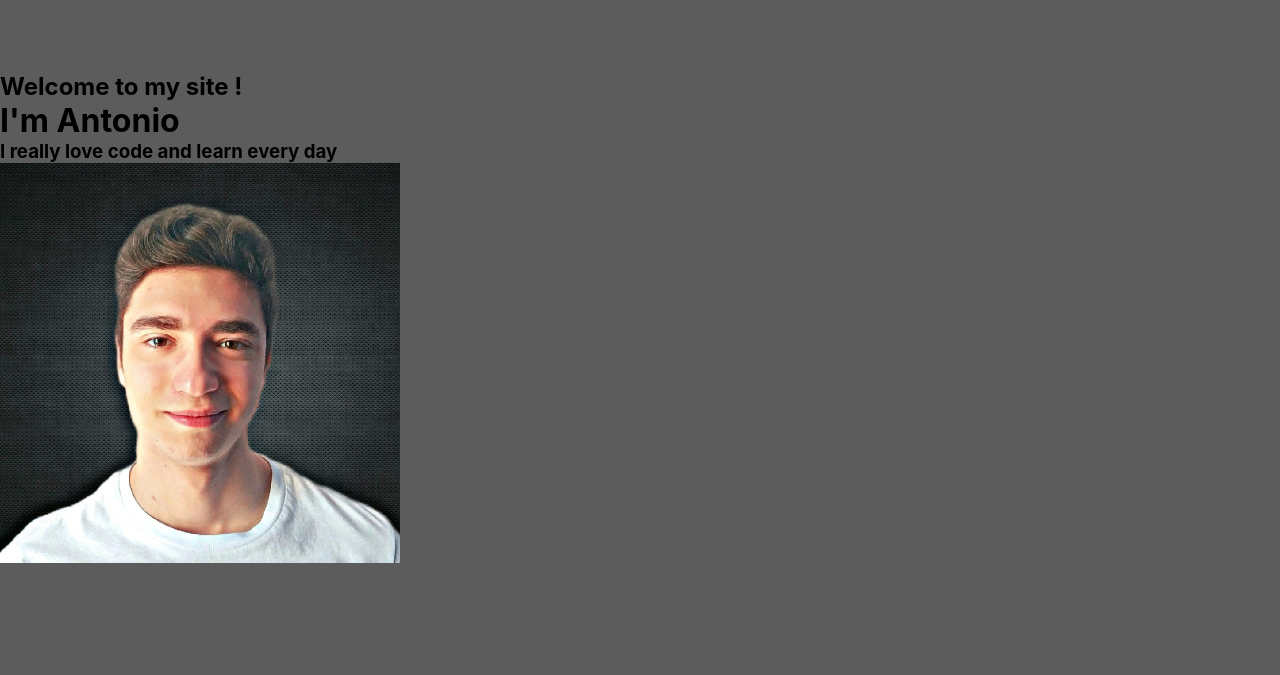
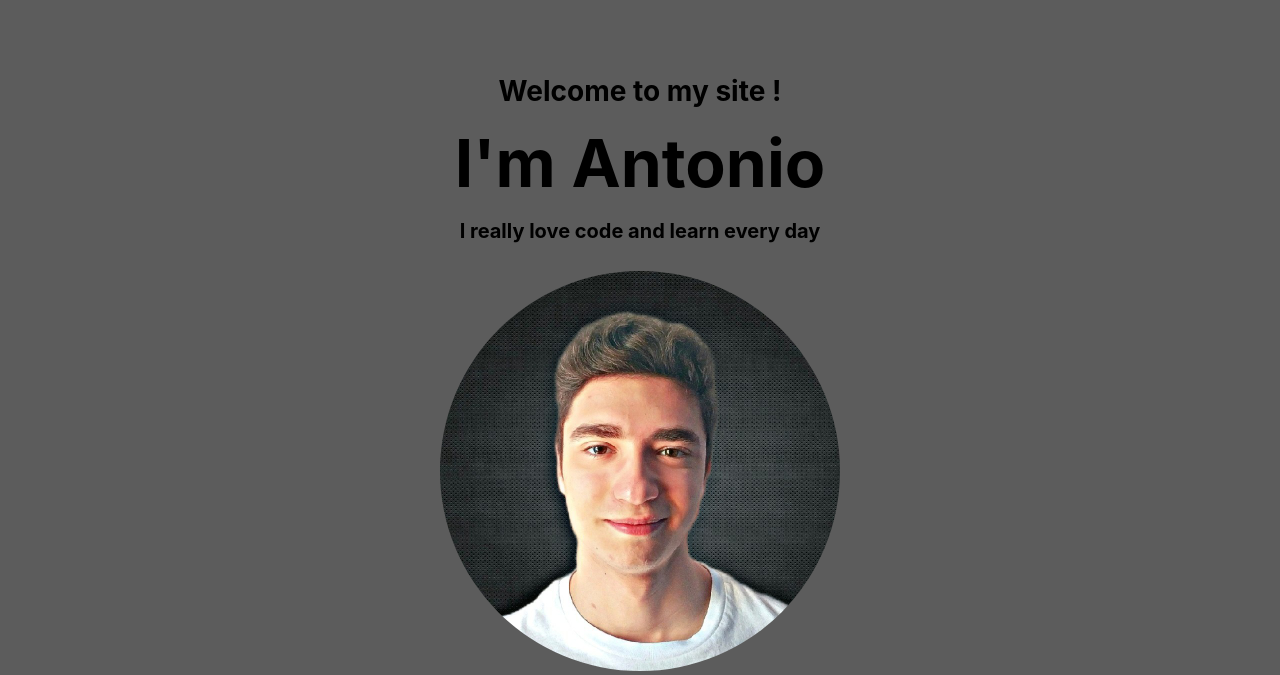
Before and after one commit to le4nnt0nn/le4nnt0nn.github.io, a plain HTML site: page index.html in a window 1280 px wide. Shown: the part 132-807 px from the top of the page. Drawn offline with Linux system fonts and the light colour scheme.

Commit message:
css : home content style added

```diff
--- a/css/main.css
+++ b/css/main.css
@@ -47,3 +47,39 @@
     line-height: 27px;
     text-align: center;
 }
+
+.center {
+    width: 800;
+    height: auto;
+    margin: auto;
+    text-align: center;
+}
+
+.center h1 {
+    margin-top: 20px;
+    font-size: 66px;
+    font-style: normal;
+    font-weight: 700;
+    line-height: 66px;
+}
+
+.center h2 {
+    font-size: 28px;
+    font-style: normal;
+    font-weight: 700;
+    line-height: 38px;
+}
+
+.center h3 {
+    margin-top: 25px;
+    font-size: 20px;
+    font-style: normal;
+    font-weight: 700;
+    line-height: 20px;
+}
+
+.center img {
+    margin: 0 auto;
+    border-radius: 50%;
+    margin-top: 30px;
+}
```
